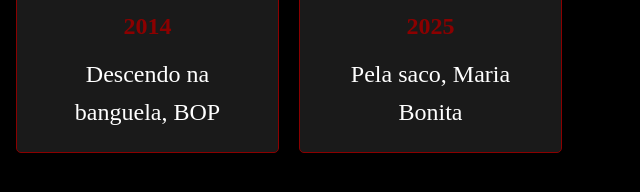
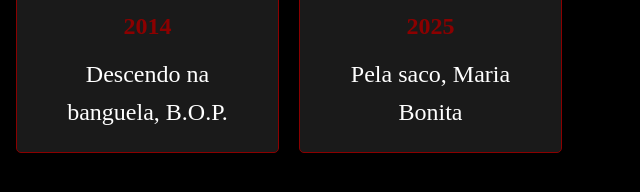
Before and after one commit to davixavee/raimundos-ativ, a plain HTML site: page html/discografia.html in a window 1280 px wide. Shown: the part 984-1176 px from the top of the page, 634-1274 px from the left. Drawn offline with Linux system fonts and the light colour scheme; files that its build step writes are made by us from their sources; files whose address does not match are found by name; a web font is replaced by a local one.

Commit message:
atualizei

```diff
--- a/html/discografia.html
+++ b/html/discografia.html
@@ -53,7 +53,7 @@
                 <div class="album-cover"><img src="roda.jpg" alt="Cantigas de roda" id="album"></div>
                 <h3> <a href="https://open.spotify.com/intl-pt/album/4a6Jk2PexSX37Wfb7CsqNk">Cantigas de Roda</a></h3>
                 <div class="album-year">2014</div>
-                <p>Descendo na banguela, BOP</p>
+                <p>Descendo na banguela, B.O.P.</p>
             </div>
             <div class="album">
                 <div class="album-cover"><img src="xxx.jpg" alt="XXX" id="album"></div>
```
